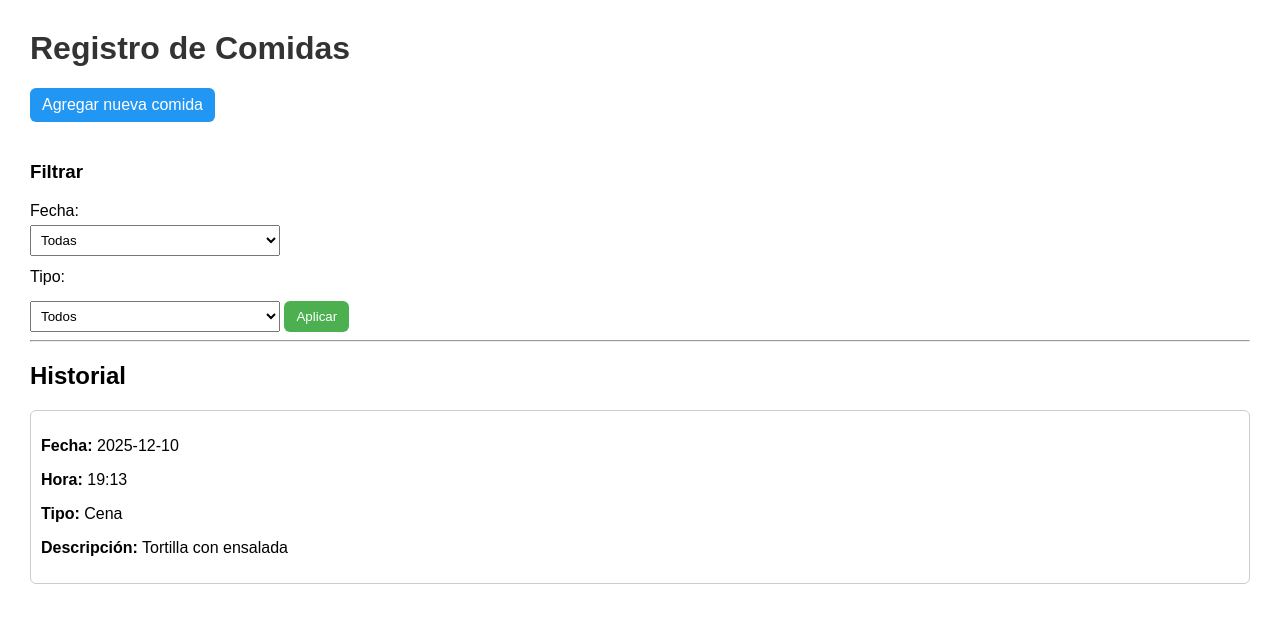
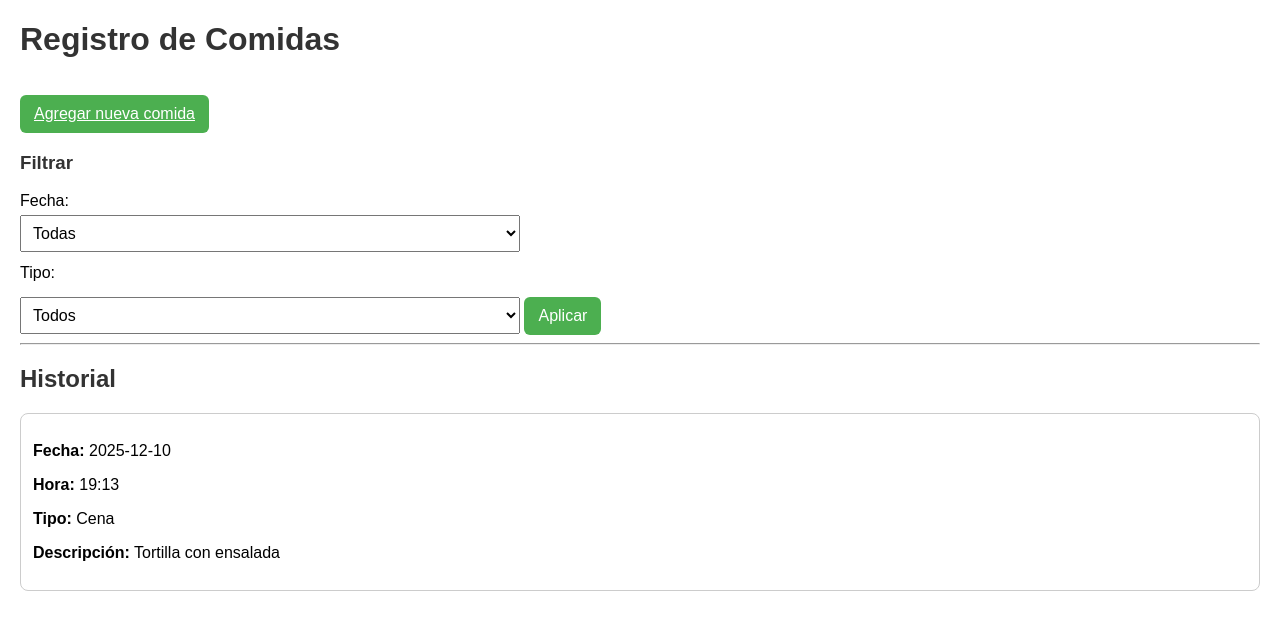
Before and after one commit to danielnoguerol09-art/registro-comidas-web, a Flask app: page / in a window 1280 px wide. Shown: the top 630 px of the page. Run offline with Flask 3, Linux system fonts and the light colour scheme; data comes from the database, SQL or seed files in the repository.

Commit message:
Fix estilo responsivo para iPhone

```diff
--- a/static/style.css
+++ b/static/style.css
@@ -1,55 +1,72 @@
+/* GENERAL */
 body {
     font-family: Arial, sans-serif;
-    margin: 30px;
+    margin: 20px;
 }
 
-h1 {
+/* TITULOS */
+h1, h2, h3 {
     color: #333;
 }
 
+/* FORMULARIOS */
 form label {
     display: block;
     margin-top: 12px;
 }
 
 input, select, textarea {
-    width: 250px;
-    padding: 6px;
+    width: 100%;             /* ← ANTES estaba fijo (250px) */
+    max-width: 500px;        /* límite opcional */
+    padding: 8px;
     margin-top: 5px;
+    font-size: 16px;         /* ← iPhone agranda si es menos de 16px */
 }
 
+/* TEXTAREA */
 textarea {
-    width: 350px;
-    height: 80px;
+    height: 120px;
+    resize: vertical;
 }
 
-button {
+/* BOTONES */
+button, .btn {
     margin-top: 15px;
-    padding: 8px 12px;
+    padding: 10px 14px;
     background: #4CAF50;
     border: none;
     color: white;
     border-radius: 6px;
+    font-size: 16px;
     cursor: pointer;
+    display: inline-block;
 }
 
-button:hover {
+button:hover, .btn:hover {
     background: #45A049;
 }
 
-.btn {
-    display: inline-block;
-    padding: 8px 12px;
-    background: #2196F3;
-    color: white;
-    text-decoration: none;
-    border-radius: 6px;
-    margin-bottom: 20px;
+/* TARJETAS */
+.card {
+    border: 1px solid #ccc;
+    padding: 12px;
+    border-radius: 8px;
+    margin-bottom: 12px;
 }
 
-.card {
-    padding: 10px;
-    margin-bottom: 12px;
-    border: 1px solid #ccc;
-    border-radius: 6px;
+/* RESPONSIVE PARA CELULARES */
+@media (max-width: 500px) {
+
+    body {
+        margin: 15px;
+    }
+
+    h1 {
+        font-size: 22px;
+    }
+
+    button, .btn {
+        width: 100%;
+        text-align: center;
+    }
 }
```
